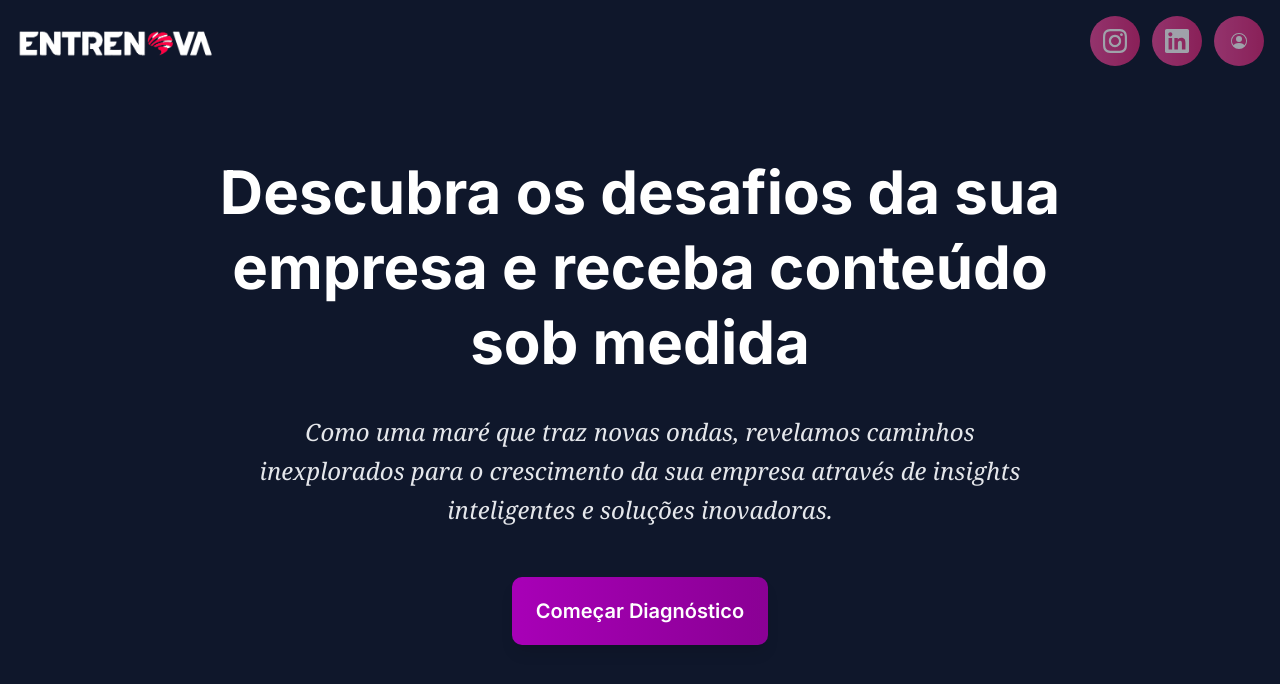
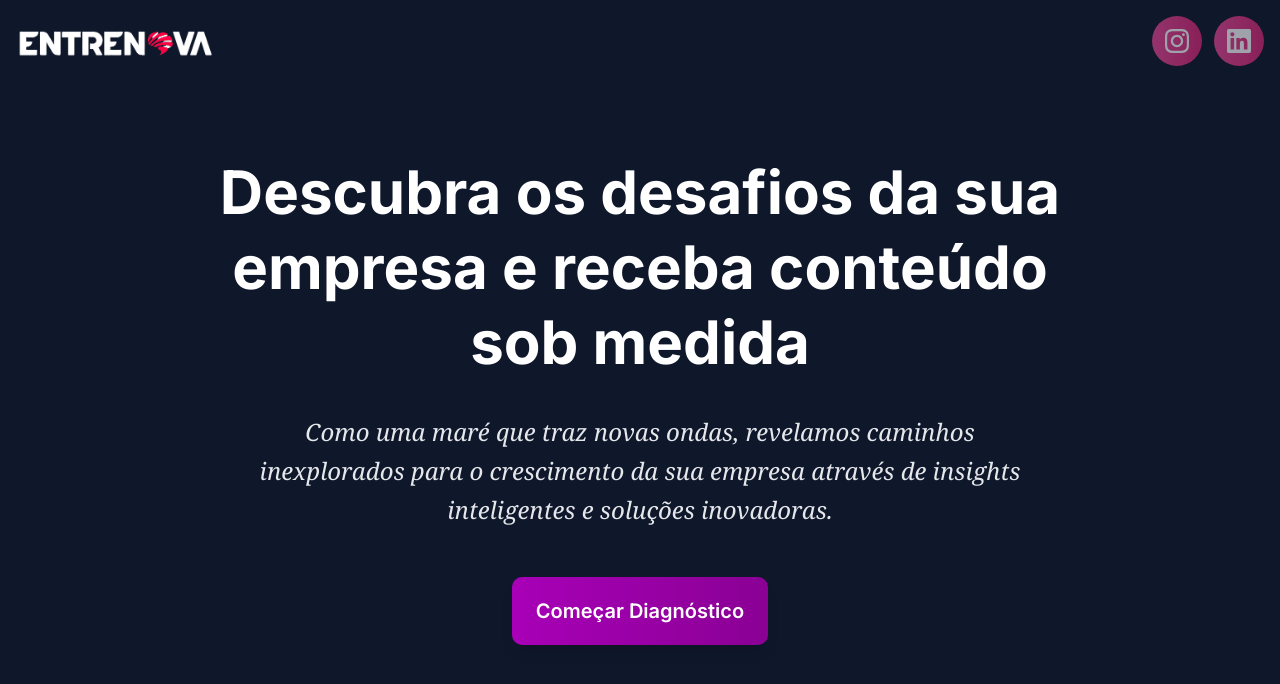
Before and after one commit to EquipeEcho/EchoNova, a Next.js app in the folder app/: page / in a window 1280 px wide. Shown: the top 684 px of the page. Built offline with nearby package versions, Linux system fonts and the light colour scheme.

Commit message:
fix: remocao do botao de cadastro/login e remocao do arquivo package-lock.json(o que estava fora do framework)

```diff
--- a/app/src/app/clientFuncs.tsx
+++ b/app/src/app/clientFuncs.tsx
@@ -71,7 +71,6 @@ export function Header(){
             <path d="M20.447 20.452h-3.554v-5.569c0-1.328-.027-3.037-1.852-3.037-1.853 0-2.136 1.445-2.136 2.939v5.667H9.351V9h3.414v1.561h.046c.477-.9 1.637-1.85 3.37-1.85 3.601 0 4.267 2.37 4.267 5.455v6.286zM5.337 7.433c-1.144 0-2.063-.926-2.063-2.065 0-1.138.92-2.063 2.063-2.063 1.14 0 2.064.925 2.064 2.063 0 1.139-.925 2.065-2.064 2.065zm1.782 13.019H3.555V9h3.564v11.452zM22.225 0H1.771C.792 0 0 .774 0 1.729v20.542C0 23.227.792 24 1.771 24h20.451C23.2 24 24 23.227 24 22.271V1.729C24 .774 23.2 0 22.222 0h.003z"/>
           </svg>
         </a>
-        <DialogCloseButton/>
           {/* Logo */}
           <div className="fixed top-4 left-4 ">
         <div className="logo-container hover:scale-100 ">
```
